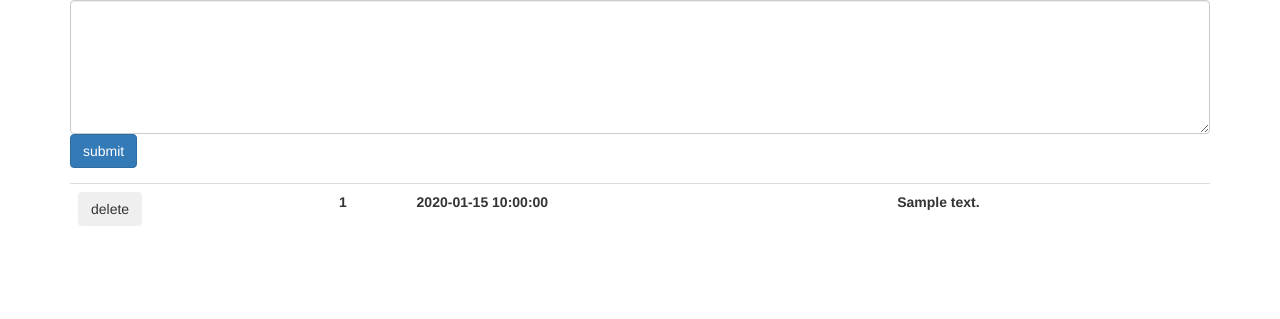
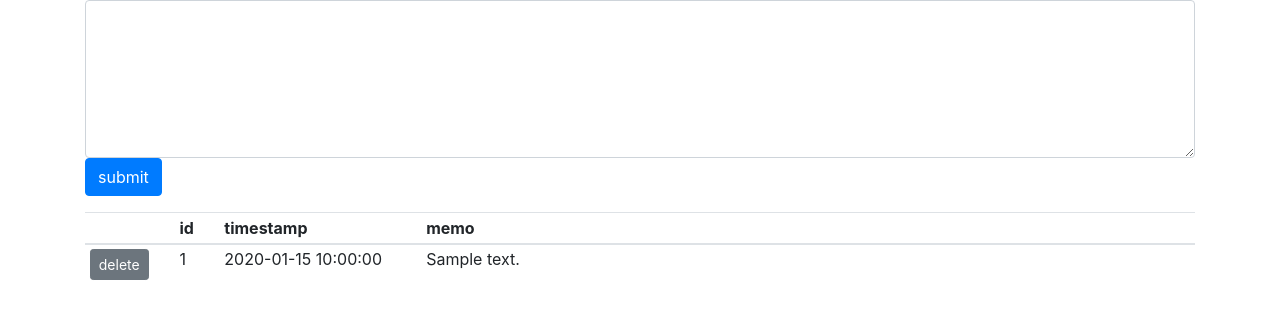
Before and after one commit to kkti4216/web-memo, a Python web app: template flask/templates/index.html in a window 1280 px wide. Shown: the top 319 px of the page. Run offline with Jinja, Linux system fonts and the light colour scheme; the template is opened without the code that fills it: most values are stand-ins (such as "Sample title", 1, 10 or a date in 2020); lists and menus that the app fills with data are empty; some libraries are stand-ins or nearby versions.

Commit message:
bs4 layout

```diff
--- a/flask/app.py
+++ b/flask/app.py
@@ -6,7 +6,7 @@ from datetime import datetime
 from config import *
 
 app = Flask(__name__)
-bootstrap = flask_bootstrap.Bootstrap(app)
+bootstrap = flask_bootstrap.Bootstrap4(app)
 
 @app.route("/", methods=["GET"])
 def main():
--- a/flask/templates/index.html
+++ b/flask/templates/index.html
@@ -1,4 +1,19 @@
-{% extends 'bootstrap/base.html' %}
+<html lang="ja">
+
+<head>
+  {% block head %}
+  <!-- Required meta tags -->
+  <meta charset="utf-8">
+  <meta name="viewport" content="width=device-width, initial-scale=1, shrink-to-fit=no">
+
+  {% block styles %}
+  <!-- Bootstrap CSS -->
+  {{ bootstrap.load_css() }}
+  {% endblock %}
+
+  <title>web memo</title>
+  {% endblock %}
+</head>
 {% block content %}
 <div class="container">
   <div class="form-group">
@@ -8,17 +23,34 @@
       <button type="submit" class="btn btn-primary">submit</button>
     </form>
   </div>
-    <table class="table">
+
+  <div class="table-responsive">
+    <table class="table table-sm">
+      <thead>
+        <tr>
+          <th style="width: 8%"></th>
+          <th style="width: 4%">id</th>
+          <th style="width: 18%">timestamp</th>
+          <th style="width: 69%">memo</th>
+        </tr>
+      </thead>
+      <tbody>
         {% for rec in memo %}
         <tr>
-            <th>
+          <td>
             <form action="/delete/" method="post">
-                    <button type="submit" name="del_rec" value={{ rec.id }} class="btn btn-secondary">delete</button>
+              <button type="submit" name="del_rec" value={{ rec.id }} class="btn btn-secondary btn-sm">delete</button>
             </form>
-            </th>
-            <th>{{ rec.id }}</th><th>{{ rec.time }}</th><th>{{ rec.text }}</th>
+          </td>
+          <td>{{ rec.id }}</td>
+          <td>{{ rec.time }}</td>
+          <td class="text-break">{{ rec.text }}</td>
         </tr>
         {% endfor %}
+      </tbody>
     </table>
   </div>
+</div>
 {% endblock %}
+
+</html>
```
Lines whose indentation alone changed are shown as unchanged.
